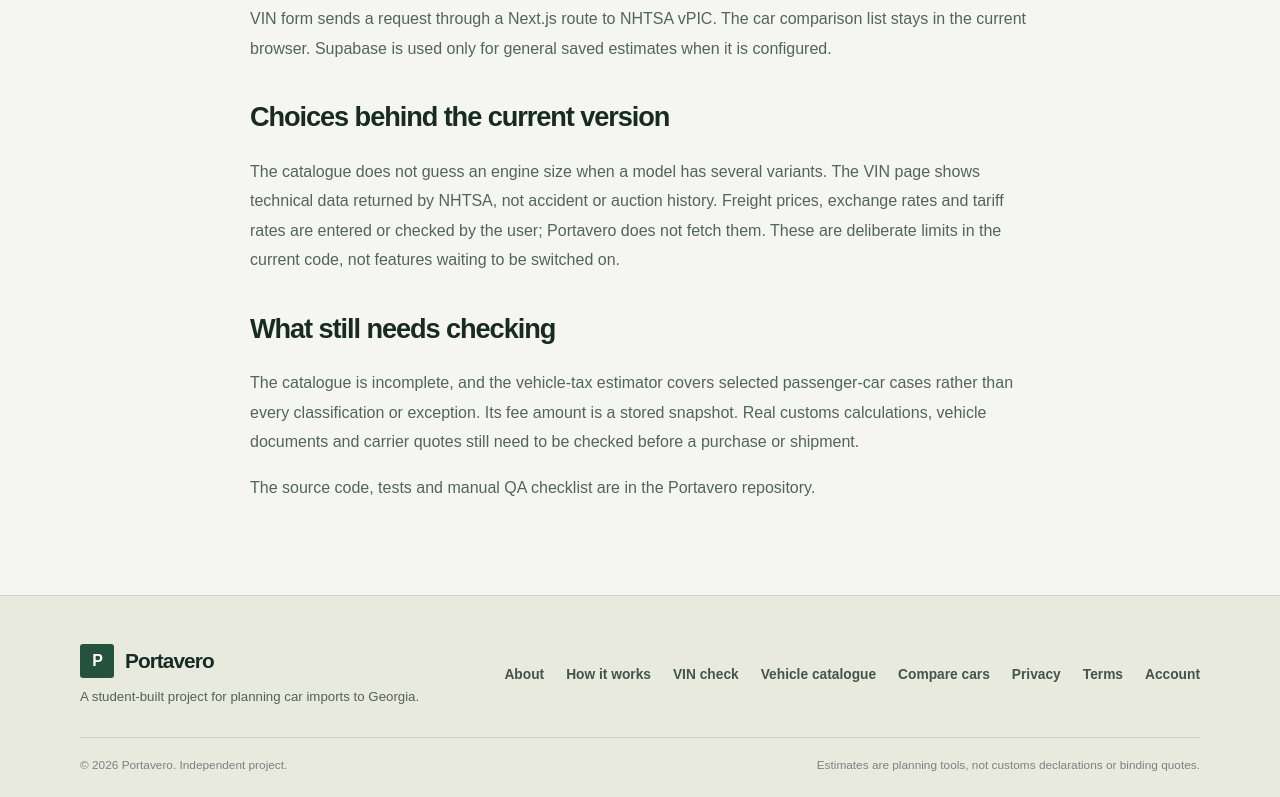
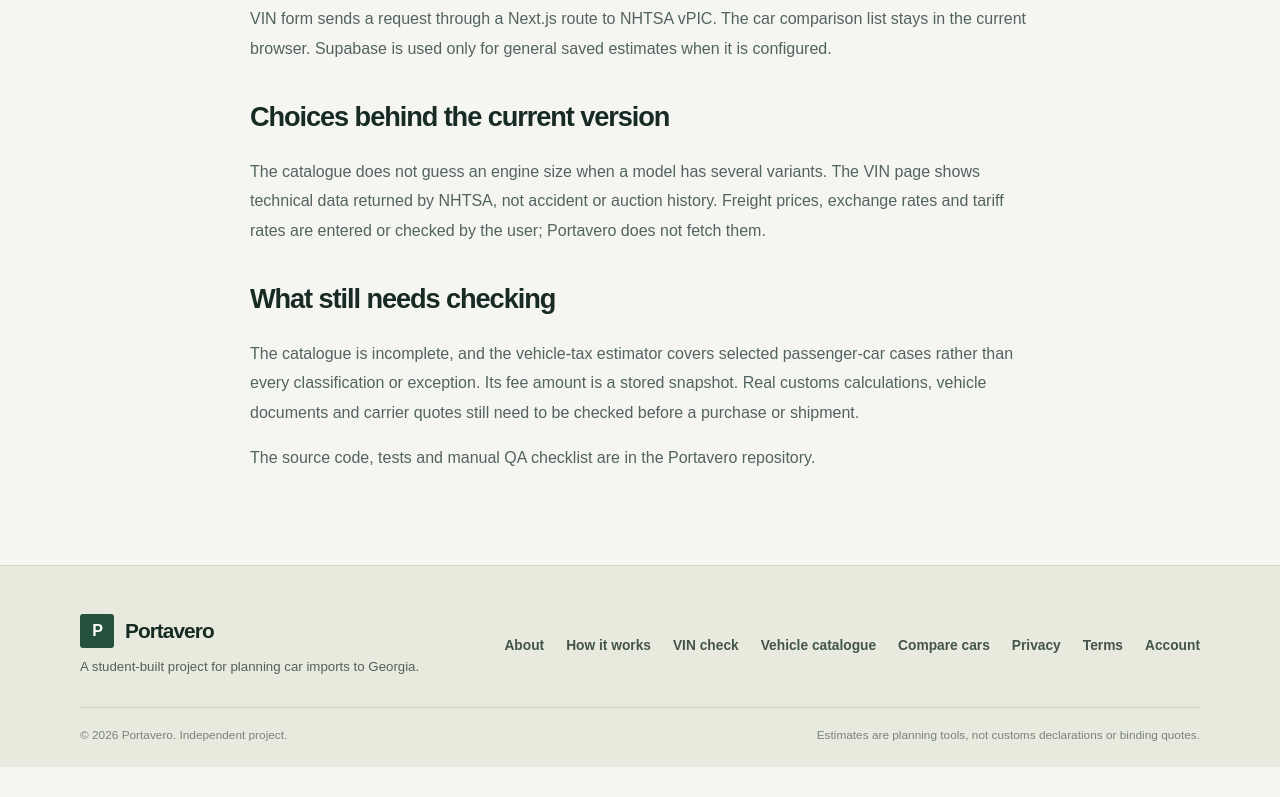
Before and after one commit to GIORGIO2032Q4E/portavero, a Next.js app: page /about in a window 1280 px wide. Shown: the part 835-1632 px from the top of the page. After the commit the page ends 1602 px from the top, so only its background shows below. Built offline with nearby package versions, Linux system fonts and the light colour scheme; no server answers.

Commit message:
Remove defensive project copy

```diff
--- a/src/app/about/page.tsx
+++ b/src/app/about/page.tsx
@@ -24,7 +24,7 @@ export default function AboutPage() {
           <p>The site uses Next.js, React and TypeScript. I keep the cost and vehicle-tax calculations in separate JavaScript modules, so the arithmetic and input rules can be tested with Node without opening a page. The VIN form sends a request through a Next.js route to NHTSA vPIC. The car comparison list stays in the current browser. Supabase is used only for general saved estimates when it is configured.</p>
 
           <h2>Choices behind the current version</h2>
-          <p>The catalogue does not guess an engine size when a model has several variants. The VIN page shows technical data returned by NHTSA, not accident or auction history. Freight prices, exchange rates and tariff rates are entered or checked by the user; Portavero does not fetch them. These are deliberate limits in the current code, not features waiting to be switched on.</p>
+          <p>The catalogue does not guess an engine size when a model has several variants. The VIN page shows technical data returned by NHTSA, not accident or auction history. Freight prices, exchange rates and tariff rates are entered or checked by the user; Portavero does not fetch them.</p>
 
           <h2>What still needs checking</h2>
           <p>The catalogue is incomplete, and the vehicle-tax estimator covers selected passenger-car cases rather than every classification or exception. Its fee amount is a stored snapshot. Real customs calculations, vehicle documents and carrier quotes still need to be checked before a purchase or shipment.</p>
```
